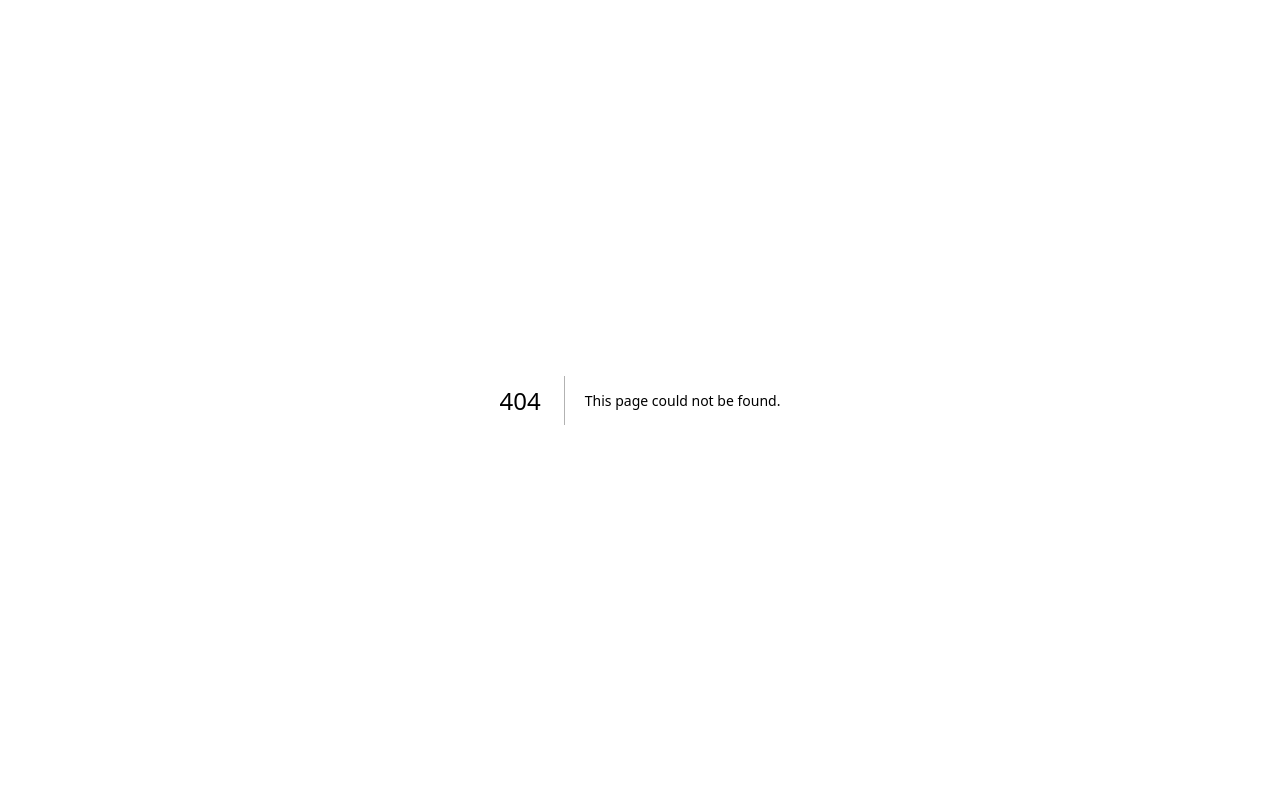
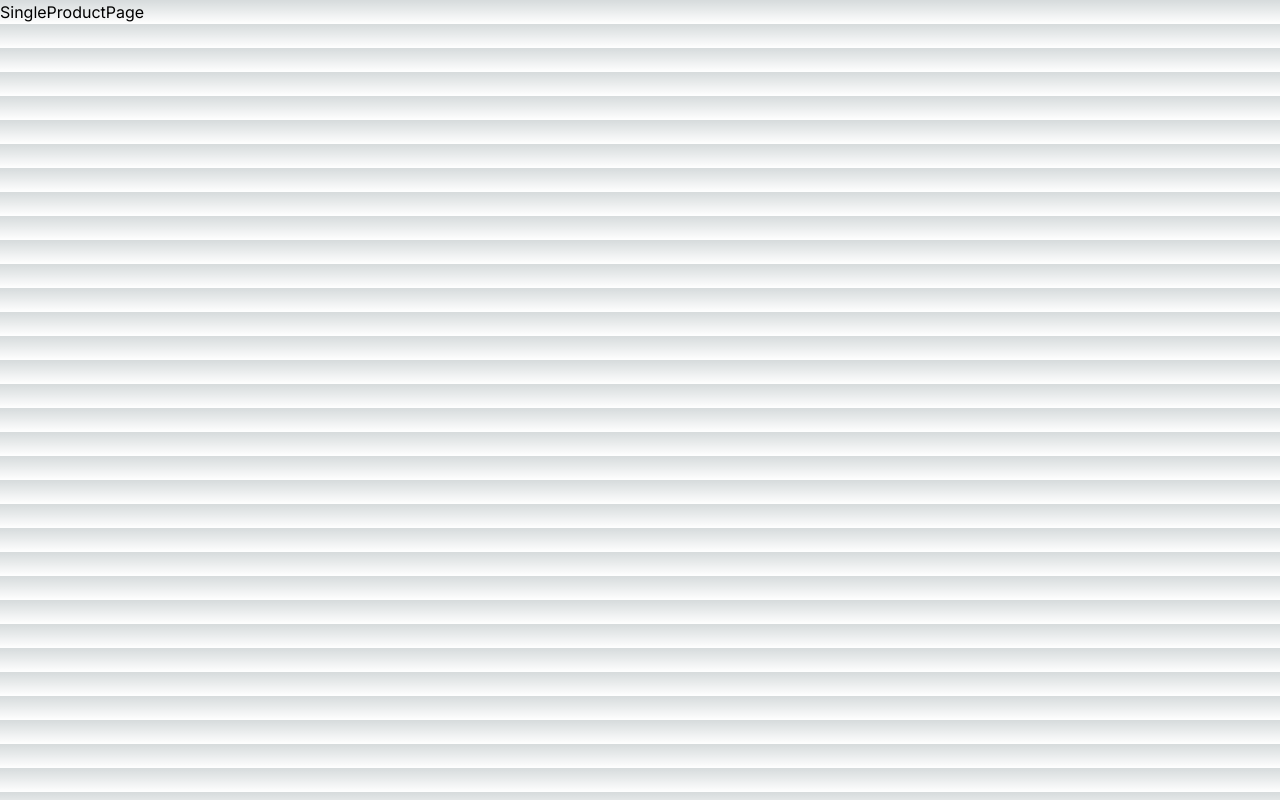
Before and after one commit to v1v3k-nepal/Dream-Market, a Next.js app: page /product/1 in a window 1280 px wide. Before the commit this address had no page. Built offline with nearby package versions, Linux system fonts and the light colour scheme.

Commit message:
Directory Layout Done

```diff
--- /dev/null
+++ b/src/app/product/[id]/page.tsx
@@ -0,0 +1,9 @@
+import React from 'react'
+
+const SingleProductPage = () => {
+  return (
+    <div>SingleProductPage</div>
+  )
+}
+
+export default SingleProductPage
--- /dev/null
+++ b/src/app/search/page.tsx
@@ -0,0 +1,9 @@
+import React from 'react'
+
+const Search = () => {
+  return (
+    <div>Search</div>
+  )
+}
+
+export default Search;
```
